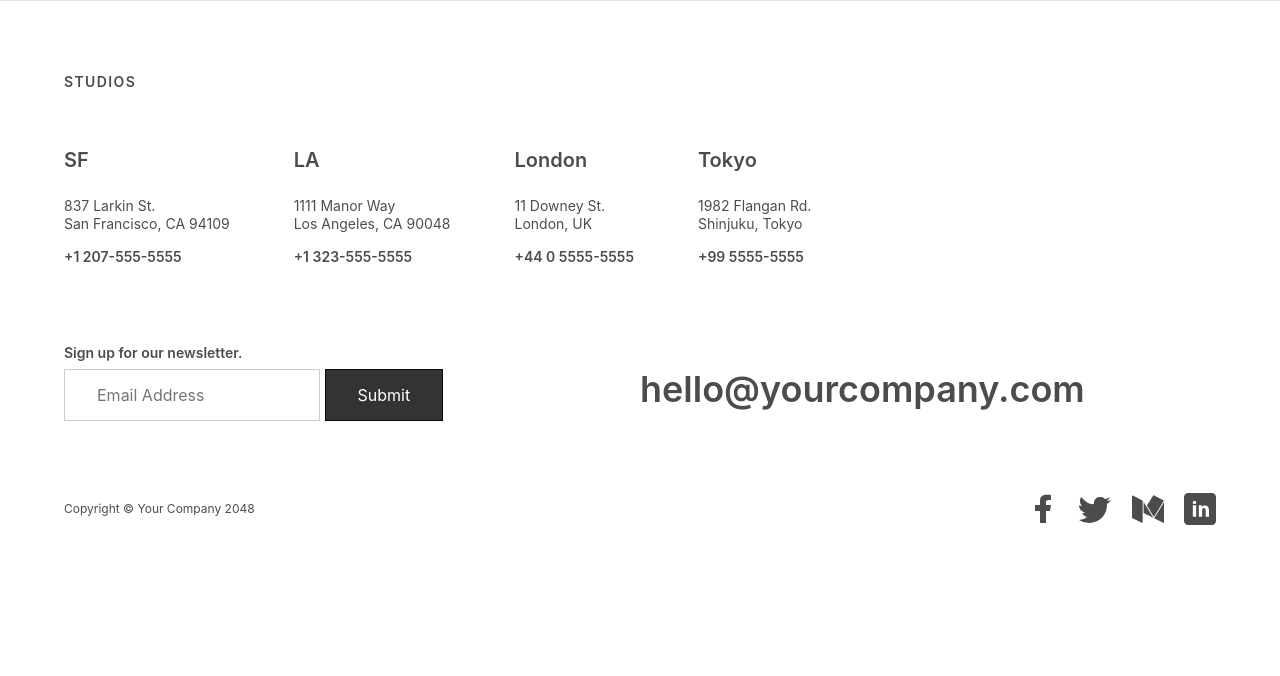
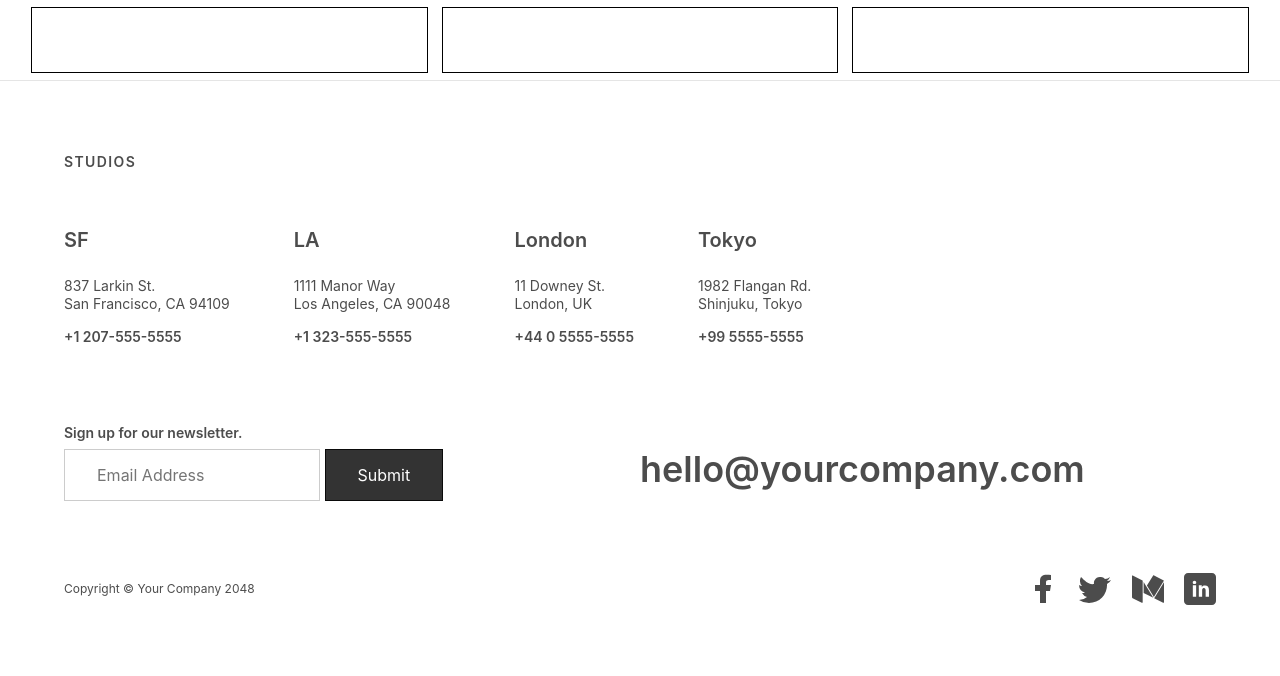
Before and after one commit to aplh/hc, a Jekyll site: the page homepage.html, which Jekyll copies as it is, in a window 1280 px wide. Shown: the part 771-1447 px from the top of the page. Built offline with Jekyll 4.4.1, drawn with Linux system fonts in a browser that asks for light colours; before the commit the page ends 1367 px from its top, so only the background shows below that.

Commit message:
Update homepage.html

```diff
--- a/homepage.html
+++ b/homepage.html
@@ -33,7 +33,19 @@
   </header>
 
 
-
+   <div class="mw9 center ph3-ns">
+    <div class="cf ph2-ns">
+      <div class="fl w-100 w-third-ns pa2">
+        <div class="outline bg-white pv4"></div>
+      </div>
+      <div class="fl w-100 w-third-ns pa2">
+        <div class="outline bg-white pv4"></div>
+      </div>
+      <div class="fl w-100 w-third-ns pa2">
+        <div class="outline bg-white pv4"></div>
+      </div>
+    </div>
+  </div>
 
 
 
```
